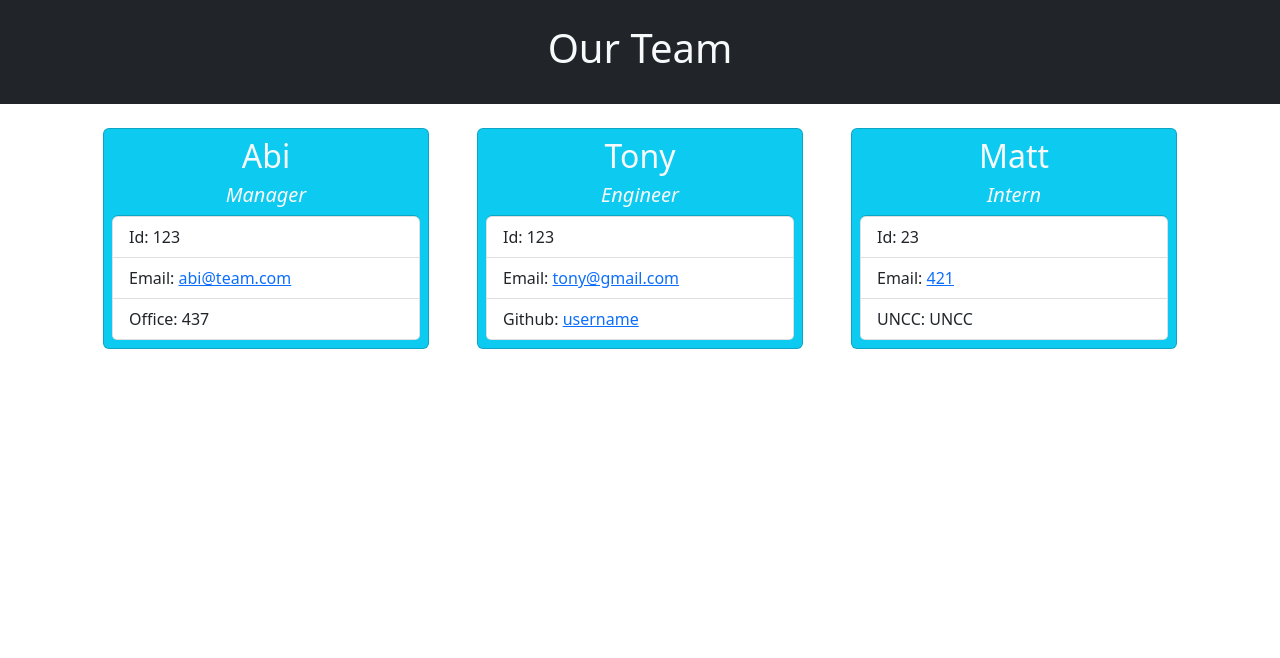
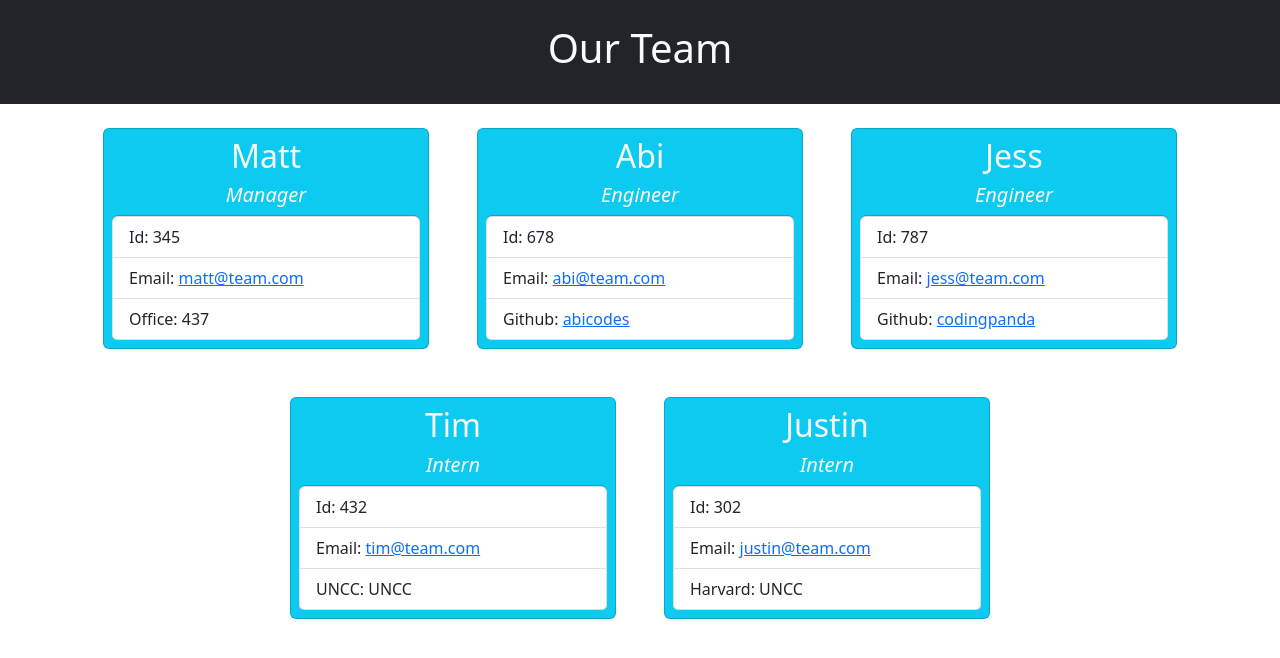
Before and after one commit to mycancel/team-profile-generator, a website: page output/index.html in a window 1280 px wide. Drawn offline with nearby package versions, Linux system fonts and the light colour scheme.

Commit message:
Updated sample HTML

```diff
--- a/output/index.html
+++ b/output/index.html
@@ -18,32 +18,52 @@
     <main class="row d-flex justify-content-center">
 
         <article class="col-10 col-md-6 col-lg-3 m-4 p-2 card bg-info text-light">
-            <h2 class="text-center">Abi</h2>
+            <h2 class="text-center">Matt</h2>
             <h3 class="text-center fs-5"><em>Manager</em></h3>
             <ul class="list-group">
-                <li class="list-group-item">Id: 123</li>
-                <li class="list-group-item">Email: <a href="mailto:abi@team.com">abi@team.com</a></li>
+                <li class="list-group-item">Id: 345</li>
+                <li class="list-group-item">Email: <a href="mailto:matt@team.com">matt@team.com</a></li>
                 <li class="list-group-item">Office: 437</li>
             </ul>
         </article>
 
         <article class="col-10 col-md-6 col-lg-3 m-4 p-2 card bg-info text-light">
-            <h2 class="text-center">Tony</h2>
+            <h2 class="text-center">Abi</h2>
             <h3 class="text-center fs-5"><em>Engineer</em></h3>
             <ul class="list-group">
-                <li class="list-group-item">Id: 123</li>
-                <li class="list-group-item">Email: <a href="mailto:tony@gmail.com">tony@gmail.com</a></li>
-                <li class="list-group-item">Github: <a href="https://github.com/username">username</a></li>
+                <li class="list-group-item">Id: 678</li>
+                <li class="list-group-item">Email: <a href="mailto:abi@team.com">abi@team.com</a></li>
+                <li class="list-group-item">Github: <a href="https://github.com/abicodes">abicodes</a></li>
             </ul>
         </article>
 
         <article class="col-10 col-md-6 col-lg-3 m-4 p-2 card bg-info text-light">
-            <h2 class="text-center">Matt</h2>
+            <h2 class="text-center">Jess</h2>
+            <h3 class="text-center fs-5"><em>Engineer</em></h3>
+            <ul class="list-group">
+                <li class="list-group-item">Id: 787</li>
+                <li class="list-group-item">Email: <a href="mailto:jess@team.com">jess@team.com</a></li>
+                <li class="list-group-item">Github: <a href="https://github.com/codingpanda">codingpanda</a></li>
+            </ul>
+        </article>
+
+        <article class="col-10 col-md-6 col-lg-3 m-4 p-2 card bg-info text-light">
+            <h2 class="text-center">Tim</h2>
             <h3 class="text-center fs-5"><em>Intern</em></h3>
             <ul class="list-group">
-                <li class="list-group-item">Id: 23</li>
-                <li class="list-group-item">Email: <a href="mailto:421">421</a></li>
+                <li class="list-group-item">Id: 432</li>
+                <li class="list-group-item">Email: <a href="mailto:tim@team.com">tim@team.com</a></li>
                 <li class="list-group-item">UNCC: UNCC</li>
+            </ul>
+        </article>
+
+        <article class="col-10 col-md-6 col-lg-3 m-4 p-2 card bg-info text-light">
+            <h2 class="text-center">Justin</h2>
+            <h3 class="text-center fs-5"><em>Intern</em></h3>
+            <ul class="list-group">
+                <li class="list-group-item">Id: 302</li>
+                <li class="list-group-item">Email: <a href="mailto:justin@team.com">justin@team.com</a></li>
+                <li class="list-group-item">Harvard: UNCC</li>
             </ul>
         </article>
 
```
